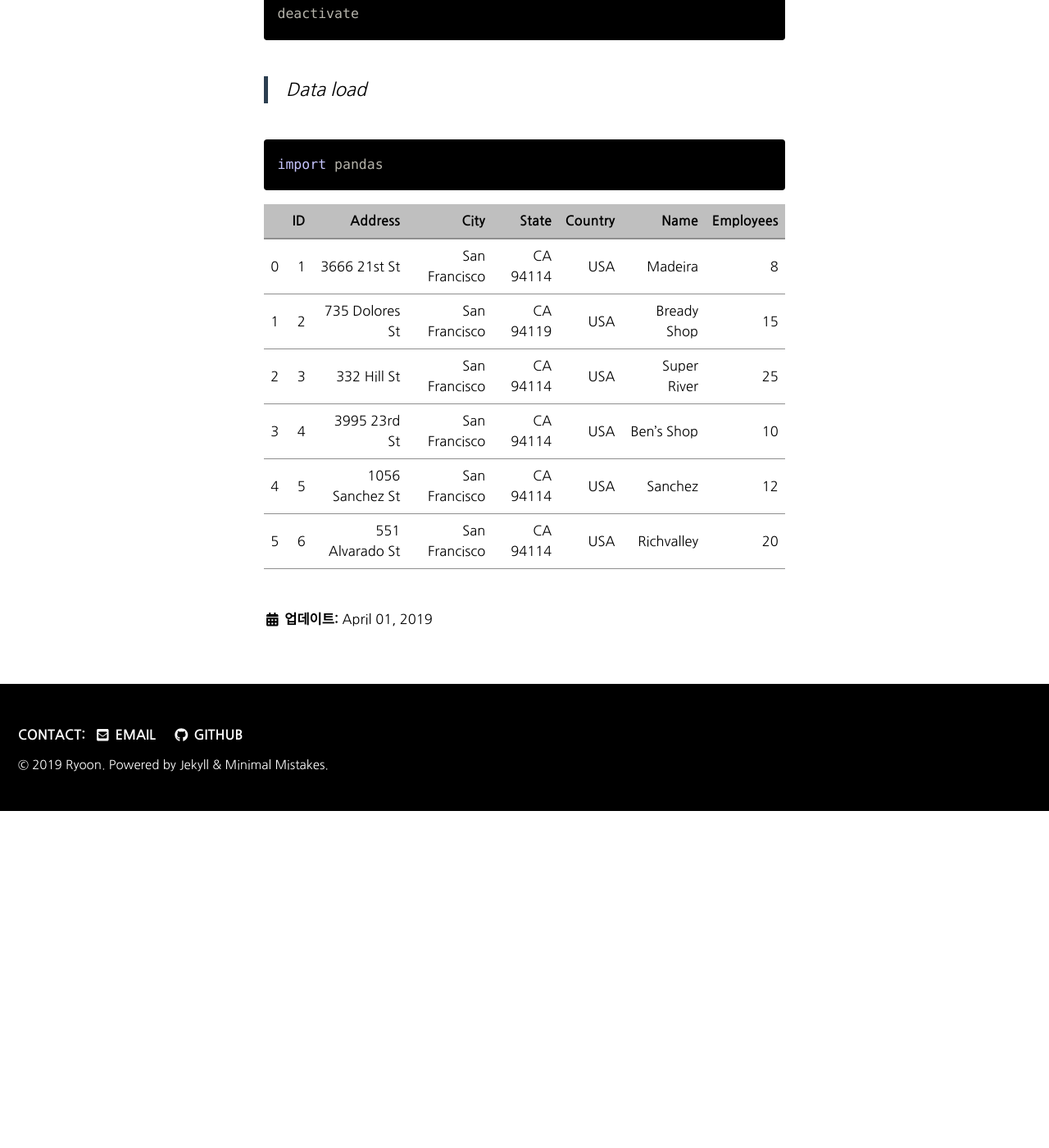
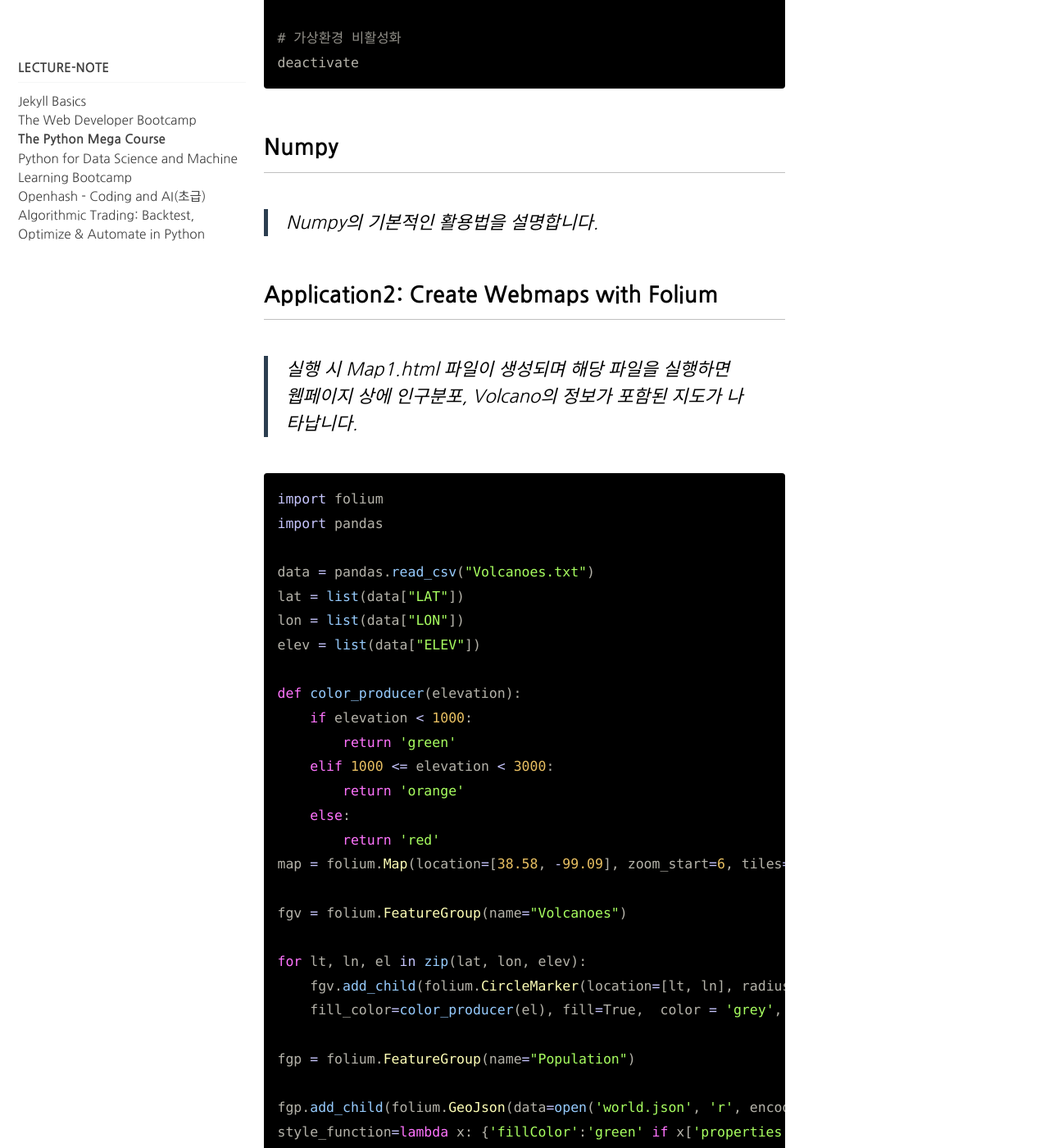
Before and after one commit to verycys/verycys.github.io, a Jekyll site: the page built from _posts/lec/2019-03-23-the-python-mega-course.md, in a window 1280 px wide and 1400 px high, scrolled down 7370 px. Shown: the whole window at 82% size. Built offline with Jekyll 4.4.1, drawn with Linux system fonts in a browser that asks for light colours; cached includes are drawn as plain includes; before the commit the page ends 8359 px from its top, so only the background shows below that; some of the changed text lies outside the part shown.

Commit message:
add and edit note

````diff
--- a/_posts/lec/2019-03-23-the-python-mega-course.md
+++ b/_posts/lec/2019-03-23-the-python-mega-course.md
@@ -1,7 +1,7 @@
 ---
 title: "The Python Mega Course: Build 10 Real World Applications"
-date: 2019-04-01
-last_modified_at: 2019-04-01
+date: 2019-04-08
+last_modified_at: 2019-04-08
 ---
 이 강의노트는 Udemy에서 [Ardit Sulce - The Python Mega Course: Build 10 Real World Applications][1]를 보고 작성하였습니다.
 
@@ -181,7 +181,7 @@
 ```
 
 ## Data Analysis with Pandas
-> Settings
+> Pandas의 기본적인 활용법을 설명합니다.
 
 ```python
 pip3 install pandas
@@ -189,25 +189,56 @@
 pip3 install jupyter
 pip3 install xlrd
 
-# 가상환경 활성화
+# 가상환경 활성화 후 주피터 노트북 실행
 source venv/bin/activate
+jupyter notebook
+
 # 가상환경 비활성화
 deactivate
 ```
-> Data load
+
+## Numpy
+> Numpy의 기본적인 활용법을 설명합니다.
+
+## Application2: Create Webmaps with Folium
+> 실행 시 Map1.html 파일이 생성되며 해당 파일을 실행하면 웹페이지 상에 인구분포, Volcano의 정보가 포함된 지도가 나타납니다.
 
 ```python
+import folium
 import pandas
+
+data = pandas.read_csv("Volcanoes.txt")
+lat = list(data["LAT"])
+lon = list(data["LON"])
+elev = list(data["ELEV"])
+
+def color_producer(elevation):
+    if elevation < 1000:
+        return 'green'
+    elif 1000 <= elevation < 3000:
+        return 'orange'
+    else:
+        return 'red'
+map = folium.Map(location=[38.58, -99.09], zoom_start=6, tiles="Mapbox Bright")
+
+fgv = folium.FeatureGroup(name="Volcanoes")
+
+for lt, ln, el in zip(lat, lon, elev):
+    fgv.add_child(folium.CircleMarker(location=[lt, ln], radius = 6, popup=str(el)+" m",
+    fill_color=color_producer(el), fill=True,  color = 'grey', fill_opacity=0.7))
+
+fgp = folium.FeatureGroup(name="Population")
+
+fgp.add_child(folium.GeoJson(data=open('world.json', 'r', encoding='utf-8-sig').read(),
+style_function=lambda x: {'fillColor':'green' if x['properties']['POP2005'] < 10000000
+else 'orange' if 10000000 <= x['properties']['POP2005'] < 20000000 else 'red'}))
+
+map.add_child(fgv)
+map.add_child(fgp)
+map.add_child(folium.LayerControl())
+
+map.save("Map1.html")
 ```
-
-|   | ID |         Address |          City |    State | Country |        Name | Employees |
-|--:|---:|----------------:|--------------:|---------:|--------:|------------:|----------:|
-| 0 |  1 |    3666 21st St | San Francisco | CA 94114 |     USA |     Madeira |         8 |
-| 1 |  2 |  735 Dolores St | San Francisco | CA 94119 |     USA | Bready Shop |        15 |
-| 2 |  3 |     332 Hill St | San Francisco | CA 94114 |     USA | Super River |        25 |
-| 3 |  4 |    3995 23rd St | San Francisco | CA 94114 |     USA |  Ben's Shop |        10 |
-| 4 |  5 | 1056 Sanchez St | San Francisco | CA 94114 |     USA |     Sanchez |        12 |
-| 5 |  6 | 551 Alvarado St | San Francisco | CA 94114 |     USA |  Richvalley |        20 |
 
 [1]: https://www.udemy.com/the-python-mega-course/
 [2]: https://www.pythonanywhere.com
````
Also changed, not shown: _drafts/2019-04-06-freqtrade-tradingbot.md (added, +42 -0 lines), _posts/lec/2019-04-03-algorithmic-trading.md (+85 -3 lines), assets/images/posts/algo-03.png (added), assets/images/posts/algo-04.png (added), assets/images/posts/algo-05.png (added).
